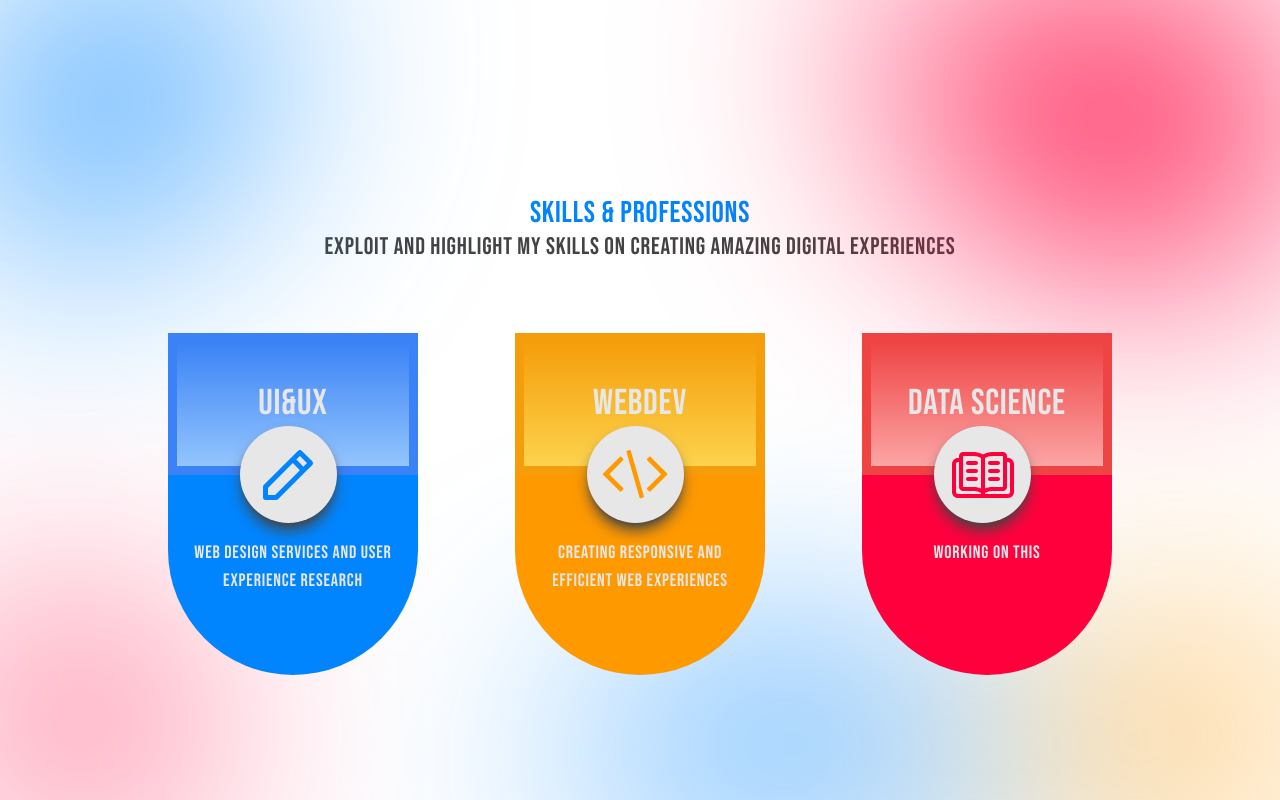
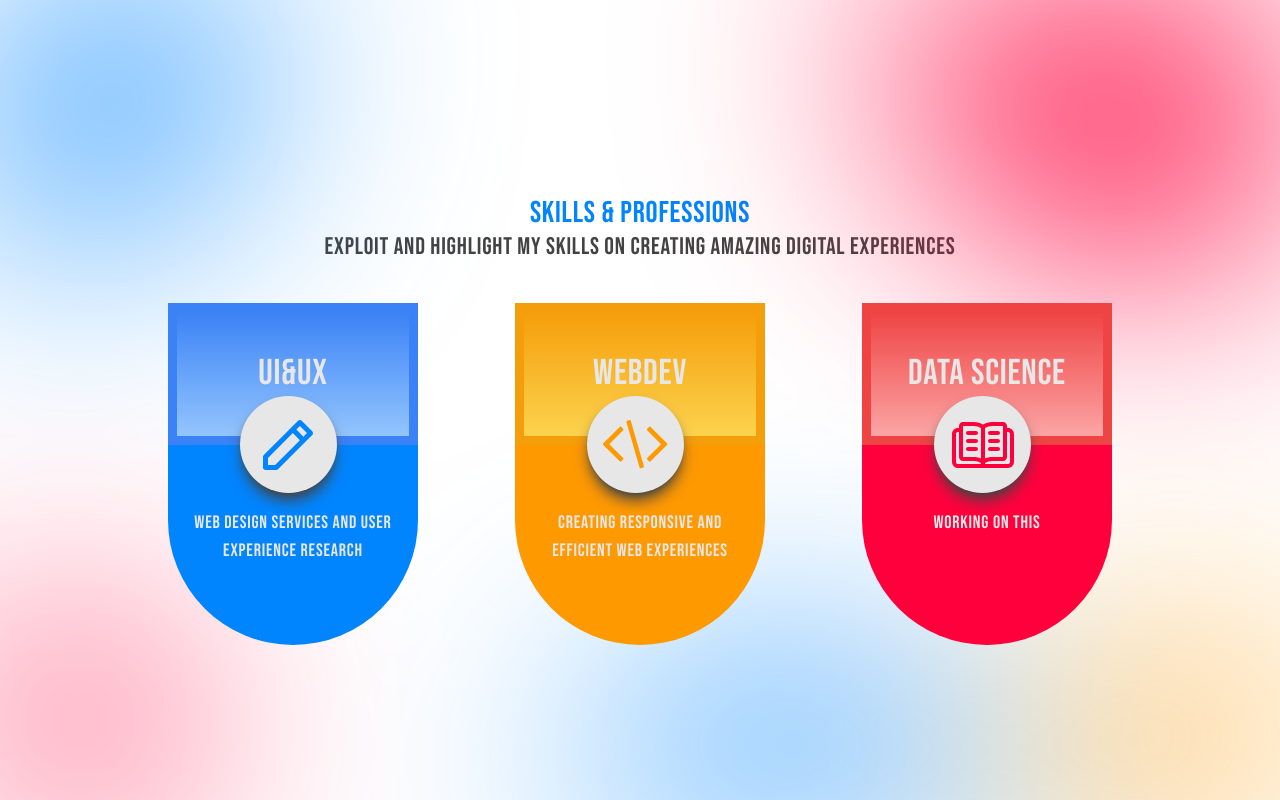
Before and after one commit to yassinkr/my_portfolio, a React (Vite) app: page / in a window 1280 px wide. Shown: the part 1600-2400 px from the top of the page. Built offline with nearby package versions, Linux system fonts and the light colour scheme.

Commit message:
Initial commit

```diff
--- a/src/Componentes/cards.jsx
+++ b/src/Componentes/cards.jsx
@@ -16,7 +16,7 @@ const cards = () => {
       </div>
       <div className='flex justify-center align-middle items-center'>
               <div className=''>
-      <div className='py-[70px]'>
+      <div className='py-[40px]'>
         <div className='text-blue-400 text-3xl text-center'>
         Skills & professions
         </div>
```
